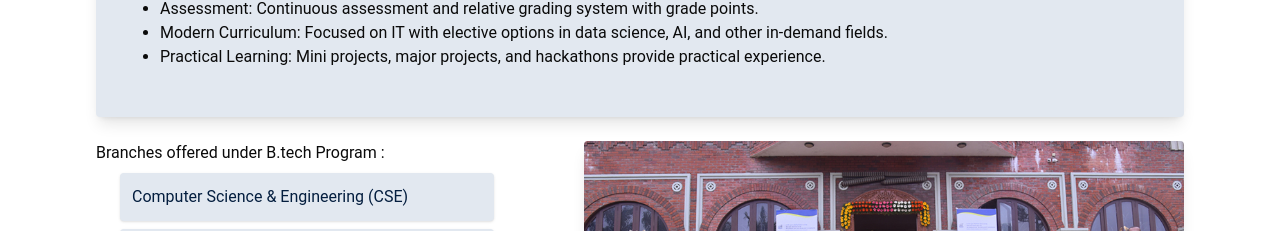
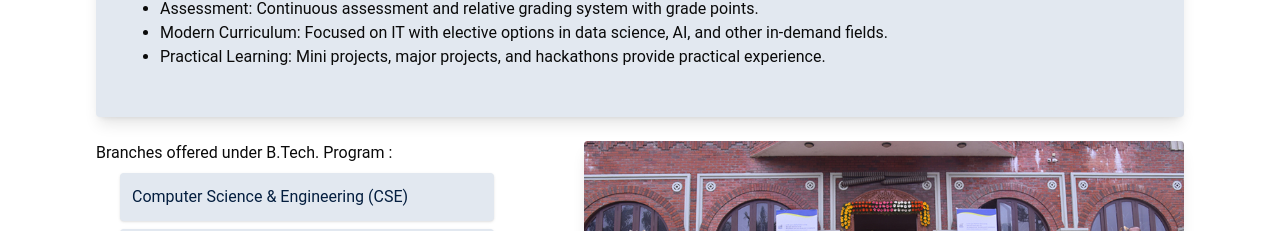
Before and after one commit to Velocity-IIITDWD/iiitdwd.ac.in, a Next.js app: page /academics in a window 1280 px wide. Shown: the part 995-1226 px from the top of the page. Built offline with nearby package versions, Linux system fonts and the light colour scheme.

Commit message:
Typo fix

```diff
--- a/app/academics/page.tsx
+++ b/app/academics/page.tsx
@@ -110,7 +110,7 @@ export default function page() {
           />
 
           <div className="flex flex-col gap-2">
-            <div className="">Branches offered under B.tech Program : </div>
+            <div className="">Branches offered under B.Tech. Program : </div>
             <div className="flex flex-col gap-2 pl-6">
               <Link
                 href={'/academics/departments/cse'}
```
